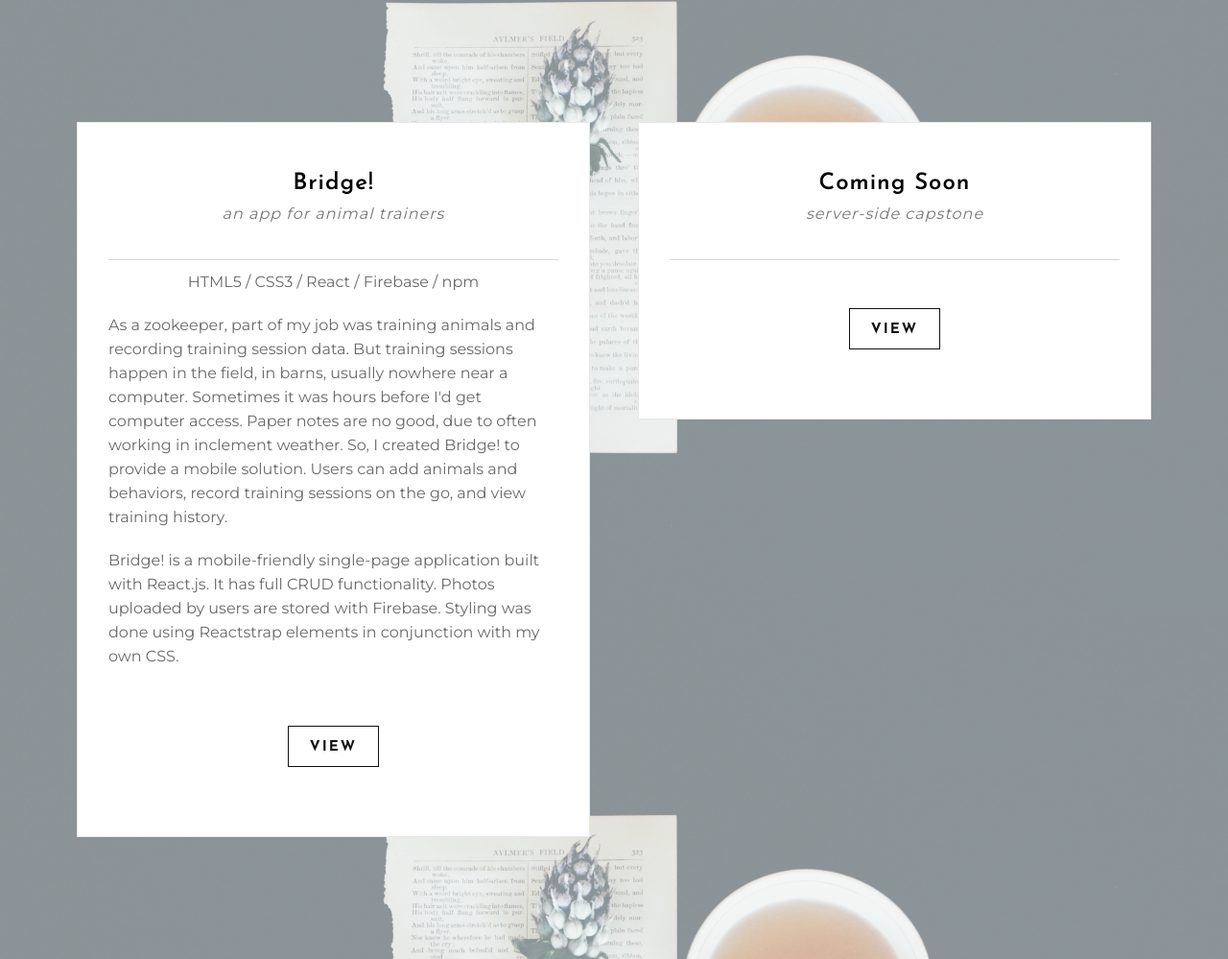
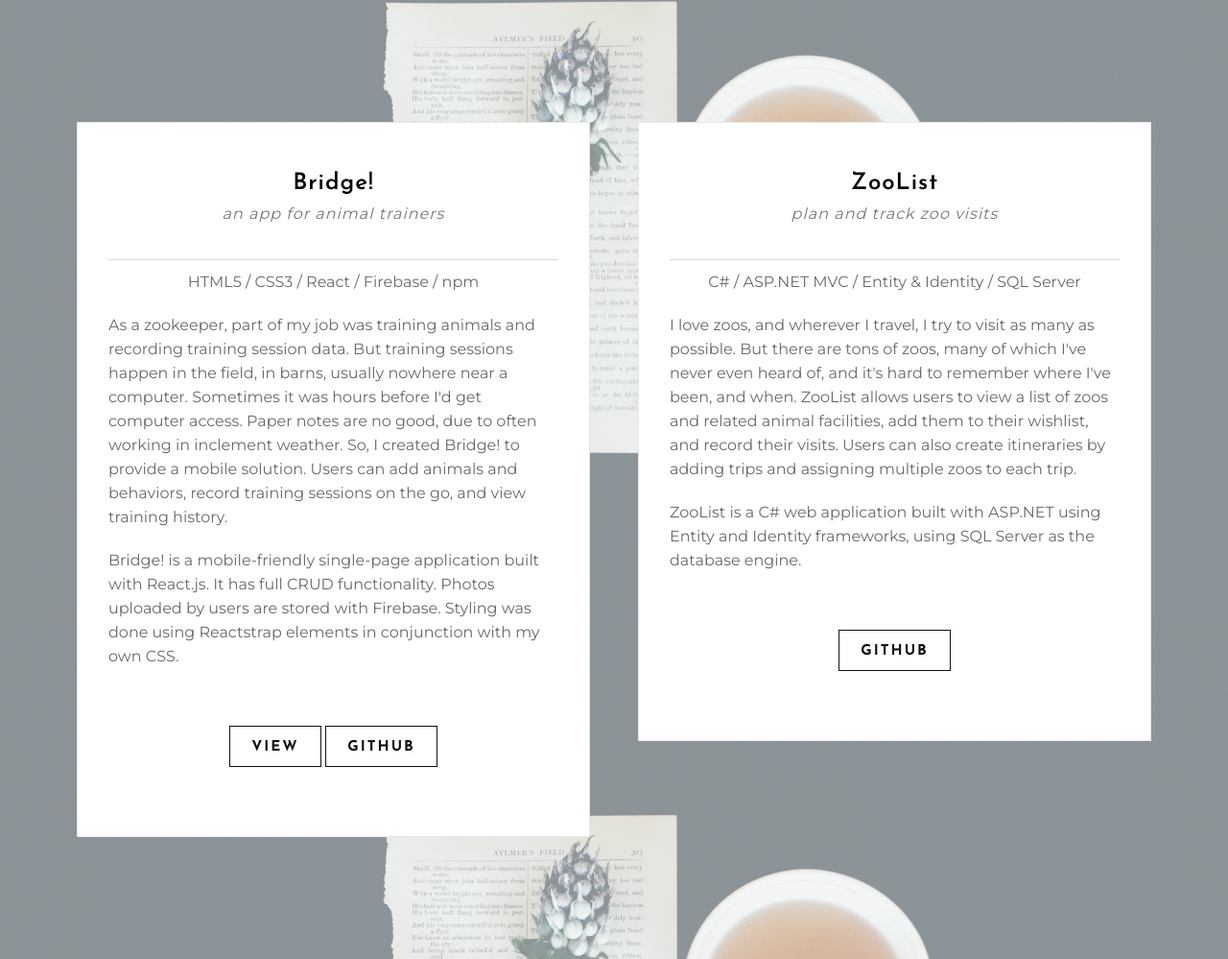
Before and after one commit to kirrencovey/personal-site-v2, a plain HTML site: page index.html in a window 1280 px wide. Shown: the part 4196-5195 px from the top of the page at 96% size. Drawn offline with nearby package versions, Linux system fonts and the light colour scheme; some packages are replaced by stand-ins of ours; files whose address does not match are found by name.

Commit message:
added zoolist to projects, updated resume

```diff
--- a/index.html
+++ b/index.html
@@ -313,7 +313,7 @@
       </div>
     </div>
     <div class="resume-button-container">
-      <a id="resume-btn" class="light-btn" href="/kc-img/KC-Resume-June-9.pdf" target="_blank">View My Resume</a>
+      <a id="resume-btn" class="light-btn" href="/site/kc-img/Kirren-Covey-Resume.pdf" target="_blank">View My Resume</a>
     </div>
   </section>
   <!-- / EXPERIENCE SECTION -->
@@ -376,22 +376,22 @@
                   <p>Bridge! is a mobile-friendly single-page application built with React.js. It has full CRUD functionality. Photos uploaded by users are stored with Firebase. Styling was done using Reactstrap elements in conjunction with my own CSS.</p>
                 </div>
                 <a class="border-btn" href="https://www.trainingbridge.app">View</a>
+                <a class="border-btn" href="https://github.com/kirrencovey/bridge">GitHub</a>
               </div>
             </div>
             <div class="col-md-6">
               <div class="pricing-box wow fadeIn pricing-bg" data-wow-delay="0.4s">
-                <h4>Coming Soon</h4>
+                <h4>ZooList</h4>
                 <div class="princing-box-subtitle">
-                  <h6>server-side capstone</h6>
+                  <h6>plan and track zoo visits</h6>
                 </div>
                 <div class="pricing-content">
-                  <!-- <h2><span>$</span>29<span>/mo</span></h2>
-                  <p>HTML5 / CSS3</p>
-                  <p>Free Theme Installation</p>
-                  <p>Responsive Design</p>
-                  <p class="disable-item">Free Custom Services</p> -->
+                  <p class="project-techs">C# / ASP.NET MVC / Entity & Identity / SQL Server</p>
+                  <p>I love zoos, and wherever I travel, I try to visit as many as possible. But there are tons of zoos, many of which I've never even heard of, and it's hard to remember where I've been, and when. ZooList allows users to view a list of zoos and related animal facilities, add them to their wishlist, and record their visits. Users can also create itineraries by adding trips and assigning multiple zoos to each trip.</p>
+                  <p>ZooList is a C# web application built with ASP.NET using Entity and Identity frameworks, using SQL Server as the database engine.</p>
                 </div>
-                <a class="border-btn" href="#">View</a>
+                <a class="border-btn" href="https://github.com/kirrencovey/ZooList">GitHub</a>
+                </div>
               </div>
             </div>
       </div>
```
Also changed, not shown: 2 other files.
